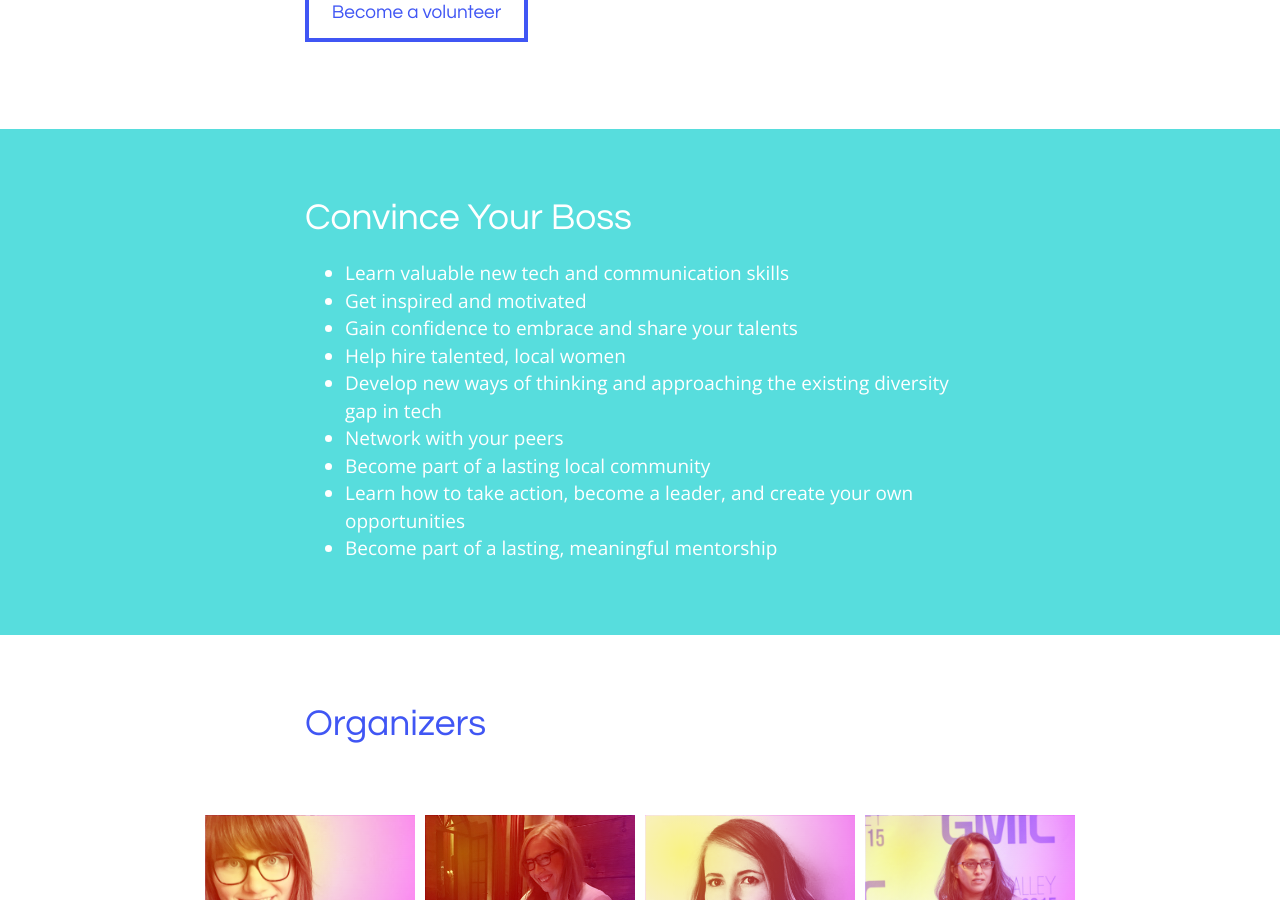
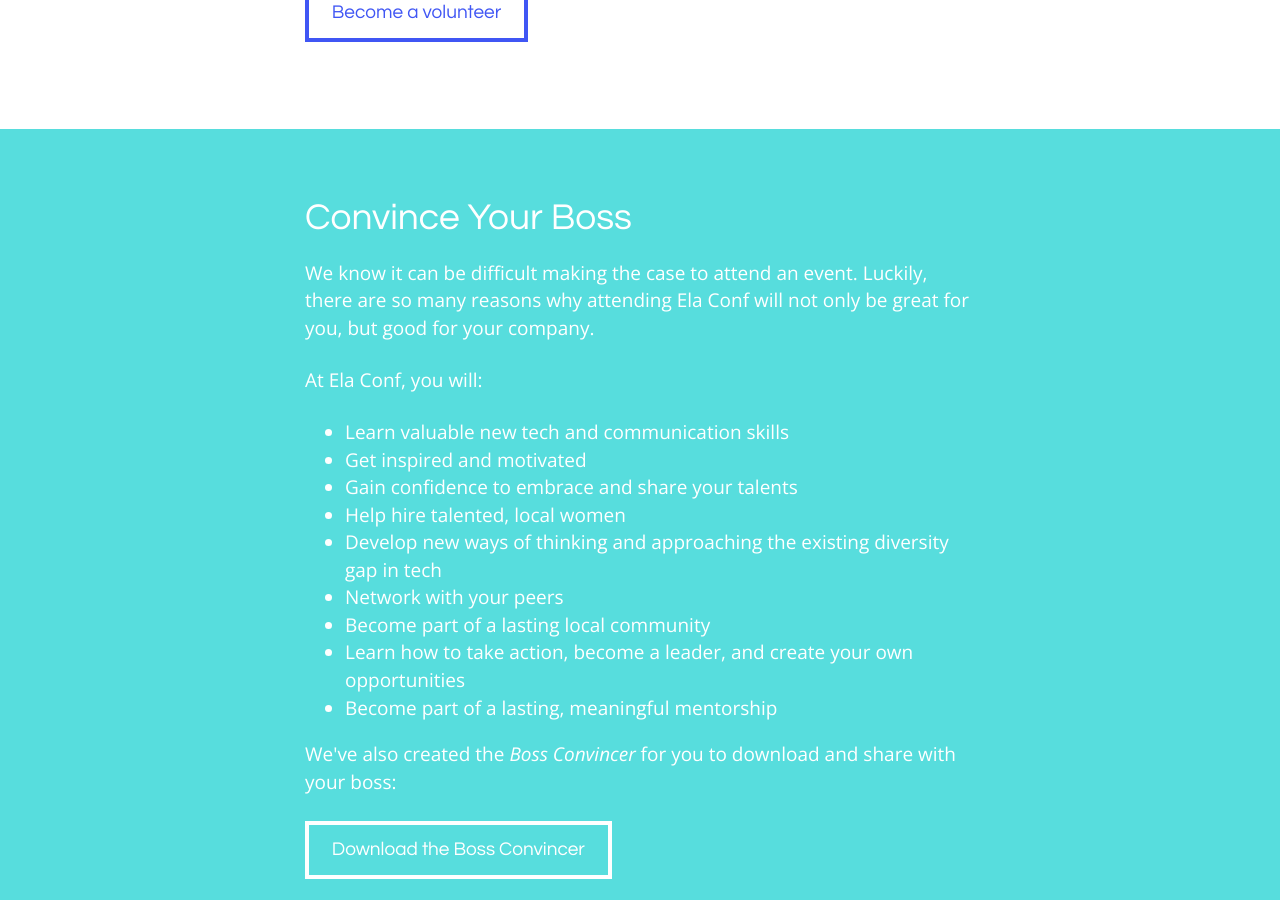
Before and after one commit to elaconf/elaconf.github.io, a Jekyll site: the page built from index.html, in a window 1280 px wide and 900 px high, scrolled down 3606 px. Built offline with Jekyll 4.4.1, drawn with Linux system fonts in a browser that asks for light colours.

Commit message:
add the boss convincer doc (#50)

```diff
--- a/index.html
+++ b/index.html
@@ -84,6 +84,8 @@ layout: default
 <section class="fill-dark">
   <div class="limiter">
     <h2 id="convince-your-boss">Convince Your Boss</h2>
+    <p>We know it can be difficult making the case to attend an event. Luckily, there are so many reasons why attending Ela Conf will not only be great for you, but good for your company.</p>
+    <p>At Ela Conf, you will:</p>
     <ul>
       <li>Learn valuable new tech and communication skills</li>
       <li>Get inspired and motivated</li>
@@ -95,6 +97,8 @@ layout: default
       <li>Learn how to take action, become a leader, and create your own opportunities</li>
       <li>Become part of a lasting, meaningful mentorship</li>
     </ul>
+    <p>We've also created the <em>Boss Convincer</em> for you to download and share with your boss:</p>
+    <p><a href="/docs/convincer.pdf" class="button">Download the Boss Convincer</a>
   </div>
 </section>
 
```
Also changed, not shown: 1 other file.
